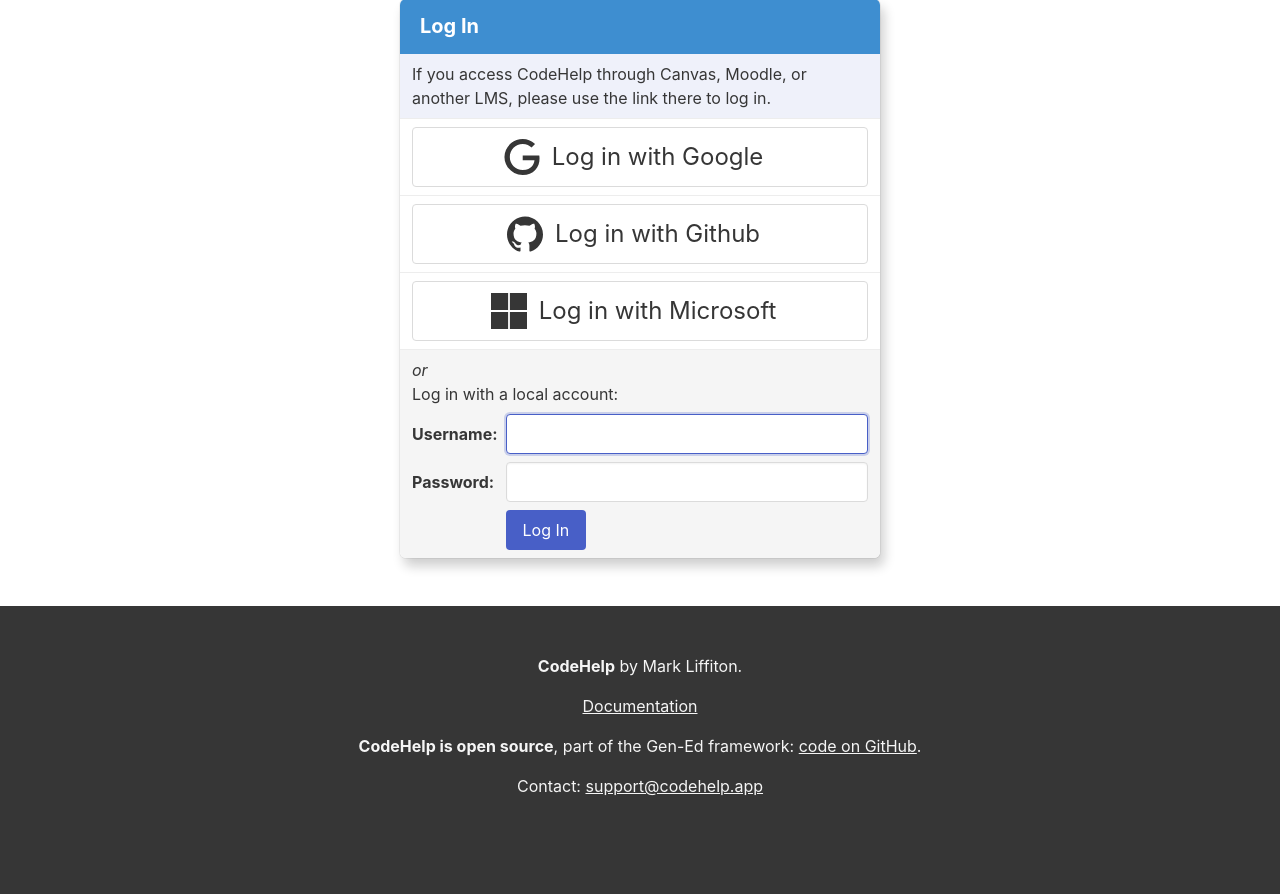
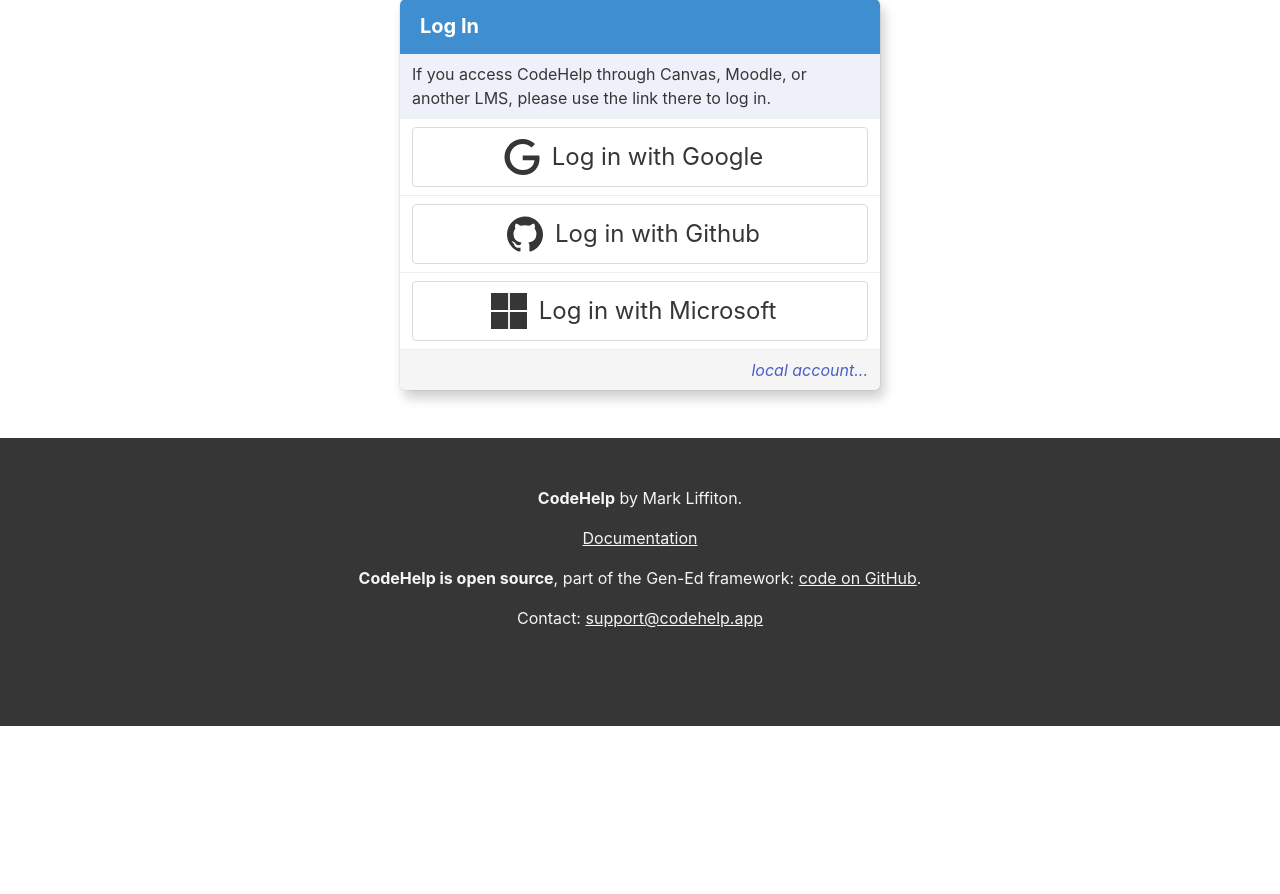
Before and after one commit to liffiton/Gen-Ed, a Flask app: page /auth/login in a window 1280 px wide. Shown: the part 113-1007 px from the top of the page. After the commit the page ends 839 px from the top, so only its background shows below. Run offline with Flask 3, Linux system fonts and the light colour scheme; data that the repository does not hold is empty; parts of the project's set-up code (start-up, migrations or seed data) failed here and were passed over; some libraries are stand-ins or nearby versions.

Commit message:
Hide local logins by default.

```diff
--- a/src/gened/templates/login.html
+++ b/src/gened/templates/login.html
@@ -47,25 +47,30 @@ SPDX-License-Identifier: AGPL-3.0-only
       </a>
     </div>
     {% endif %}
-    <div class="panel-block has-background-light">
-      <form style="width: 100%;" action="{{ url_for('auth.login', next=next_url) }}" method="post">
+    <div x-data="{'shown': false}" class="panel-block has-background-light" style="display: block;">
+      <div style="width: 100%; text-align: right;" @click="shown=true;" x-show="!shown">
+        <a role="button"><i>local account...</i></a>
+      </div>
+      <div style="overflow-y: hidden; width: 100%;">
+        <div style="width: 100%; transition-property: margin-top; transition-duration: 1s; margin-top: -12em;" x-bind:style="{'margin-top': shown && '0'}">
+          <form action="{{ url_for('auth.login', next=next_url) }}" method="post">
             <input type="hidden" name="next" value="{{ next_url }}">
 
             <div style="display: grid; grid-template-columns: max-content 1fr; align-items: end; gap: 0.5em;">
               <div style="grid-column: 1 / 3;">
-            <p><i>or</i></p>
                 <p>Log in with a local account:</p>
               </div>
               <label class="label" for="username">Username:</label>
-          <input class="input" name="username" id="username" autofocus>
+              <input class="input" name="username" id="username">
               <label class="label" for="password">Password:</label>
               <input class="input" type="password" name="password" id="password">
               <div style="grid-column: 2 / 3;">
                 <button class="button is-link" type="submit">Log In</button>
               </div>
             </div>
-
           </form>
+        </div>
+      </div>
     </div>
   </div>
 </section>
```
Lines whose indentation alone changed are shown as unchanged.
